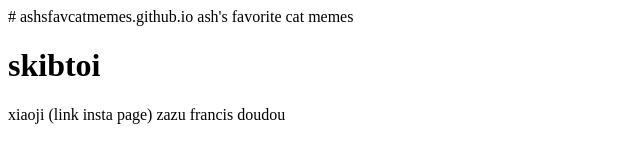
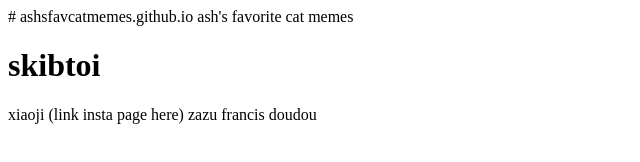
Before and after one commit to aliuzyn/ashsfavcatmemes, a plain HTML site: page index.html in a window 1280 px wide. Shown: the full height of the page, 0-640 px from the left. Drawn offline with Linux system fonts and the light colour scheme.

Commit message:
Update index.html

```diff
--- a/index.html
+++ b/index.html
@@ -8,7 +8,7 @@ ash's favorite cat memes
   </head>
   <body>
     <h1>skibtoi</h1>
-    xiaoji (link insta page)
+    xiaoji (link insta page here)
     zazu
     francis
     doudou
```
